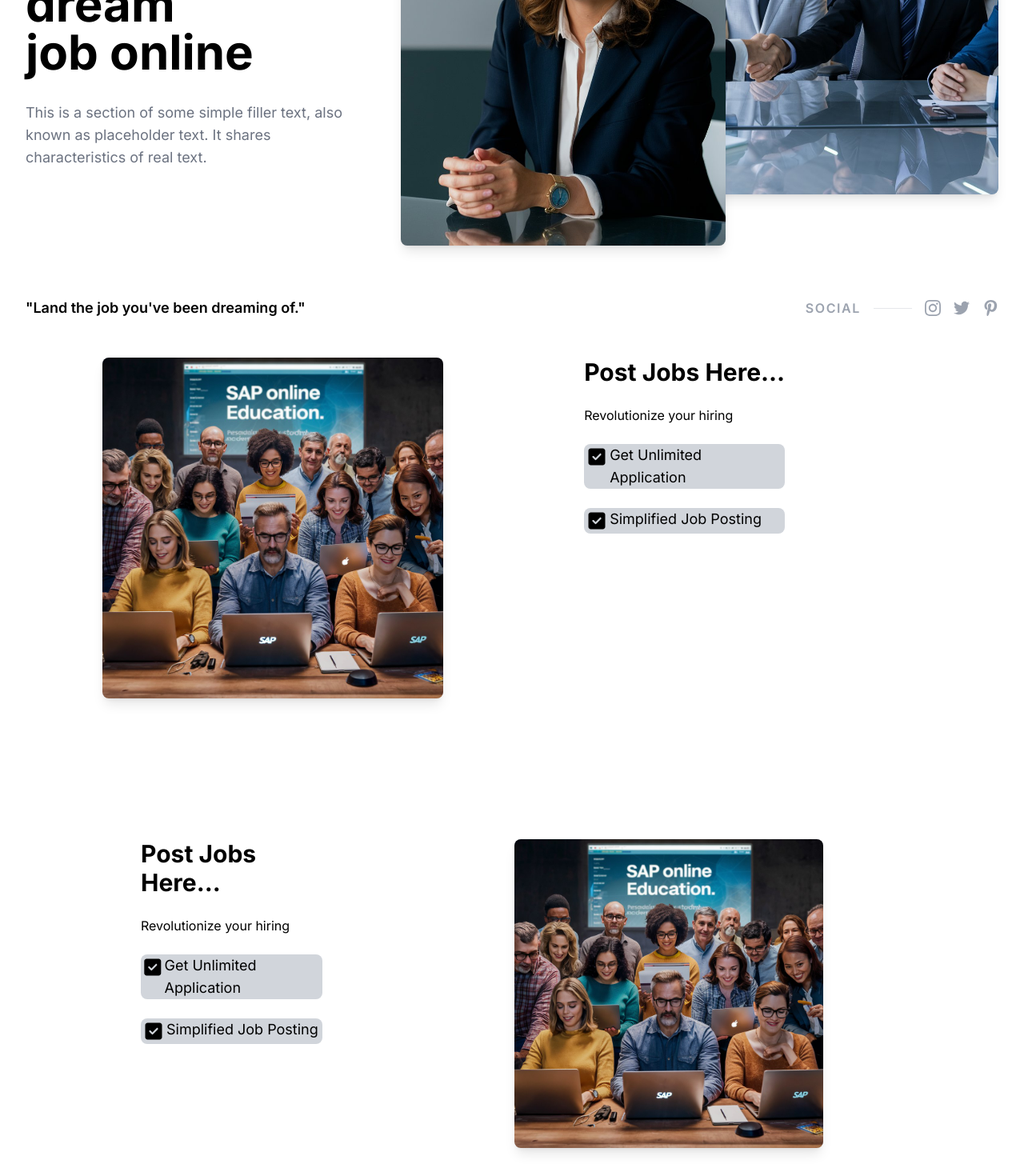
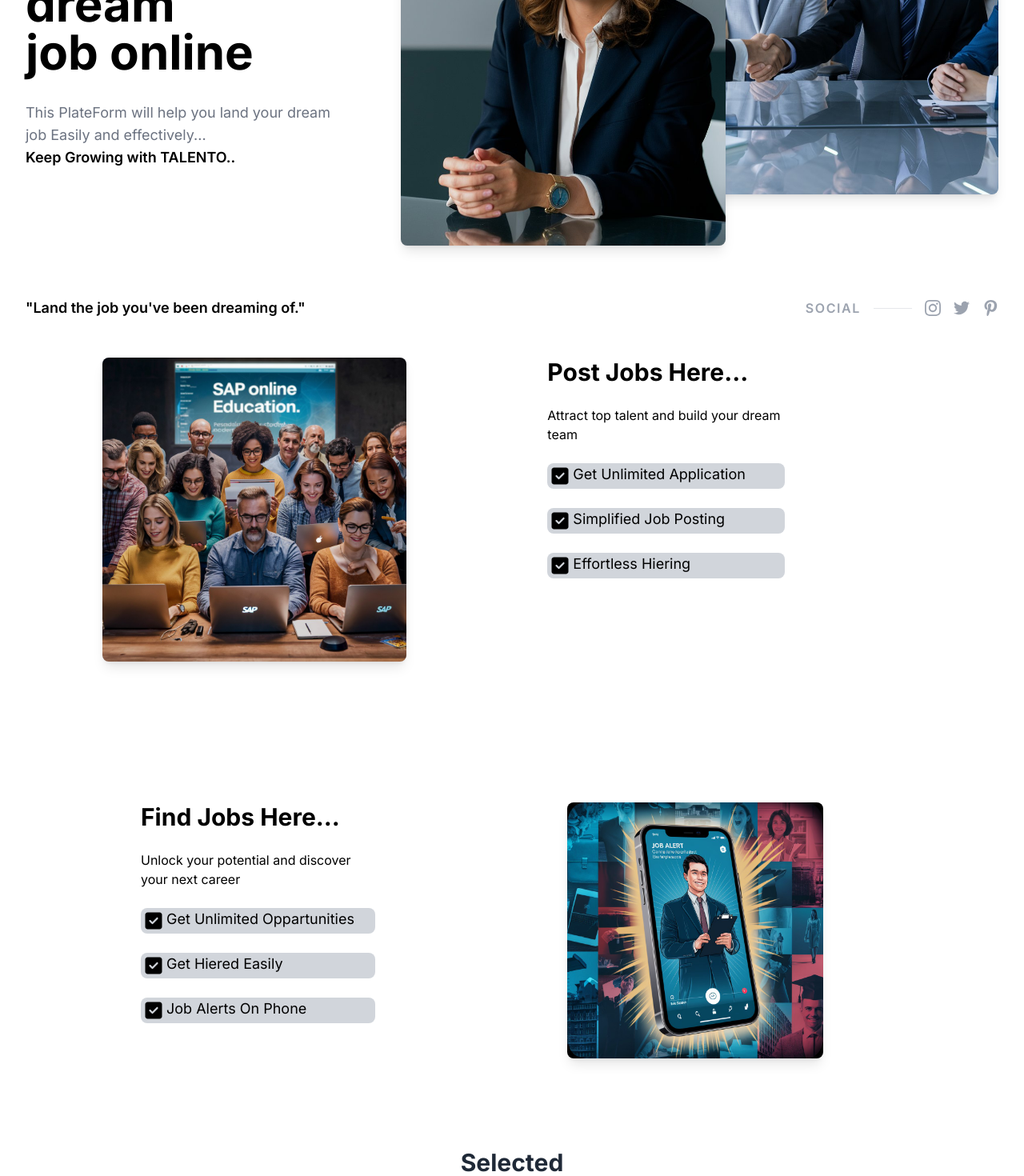
Before and after one commit to adar7295/off-campus-interview, a Next.js app in the folder frontend/: page / in a window 1280 px wide. Shown: the part 360-1830 px from the top of the page at 80% size. Built offline with nearby package versions, Linux system fonts and the light colour scheme.

Commit message:
home page

```diff
--- a/frontend/src/app/(main)/navbar.jsx
+++ b/frontend/src/app/(main)/navbar.jsx
@@ -9,7 +9,7 @@
           <div className="container flex flex-wrap justify-between items-center mx-auto">
             <a href="/" className="flex items-center">
               <span className="self-center text-xl font-semibold whitespace-nowrap text-white">
-                Website
+                TALENTO
               </span>
             </a>
             <div className="flex items-center">
--- a/frontend/src/app/page.jsx
+++ b/frontend/src/app/page.jsx
@@ -23,8 +23,9 @@
             job online
           </h1>
           <p className="max-w-md leading-relaxed text-gray-500 xl:text-lg">
-            This is a section of some simple filler text, also known as
-            placeholder text. It shares characteristics of real text.
+            This PlateForm will  help you land your dream job
+            Easily and effectively... <br />
+            <span className='font-semibold text-black textlg'> Keep Growing with TALENTO..</span>
           </p>
         </div>
         <div className="mb-12 flex w-full md:mb-16 lg:w-2/3">
@@ -121,7 +122,7 @@
           </div>
           <div className='ml-44 px-18 text-black'>
             <h1 className='font-bold text-3xl'>Post Jobs Here...</h1><br />
-            Revolutionize your hiring
+            Attract top talent and build your dream team
             <br />
             <br />
             <div className='text-lg bg-gray-300 rounded-lg'>
@@ -140,13 +141,22 @@
 </svg>
 Simplified Job Posting</p>
             </div>
+            <br />
+
+            <div className='text-lg bg-gray-300 rounded-lg'>
+            <p className='text-md flex'><svg className="h-6 m-1 w-6 "xmlns="http://www.w3.org/2000/svg" viewBox="0 0 448 512">
+  {/*!Font Awesome Free 6.5.2 by @fontawesome - https://fontawesome.com License - https://fontawesome.com/license/free Copyright 2024 Fonticons, Inc.*/}
+  <path d="M64 32C28.7 32 0 60.7 0 96V416c0 35.3 28.7 64 64 64H384c35.3 0 64-28.7 64-64V96c0-35.3-28.7-64-64-64H64zM337 209L209 337c-9.4 9.4-24.6 9.4-33.9 0l-64-64c-9.4-9.4-9.4-24.6 0-33.9s24.6-9.4 33.9 0l47 47L303 175c9.4-9.4 24.6-9.4 33.9 0s9.4 24.6 0 33.9z" />
+</svg>
+Effortless Hiering</p>
+            </div>
           </div>
         </div>
 
         <div className="ml-44 mt-44 w-full justify-item-end flex md:mb-16 lg:w-2/3">
         <div className='mr-60  text-black'>
-            <h1 className='font-bold text-3xl'>Post Jobs Here...</h1><br />
-            Revolutionize your hiring
+            <h1 className='font-bold text-3xl'>Find Jobs Here...</h1><br />
+            Unlock your potential and discover your next career
             <br />
             <br />
             <div className='text-lg bg-gray-300 rounded-lg'>
@@ -154,7 +164,7 @@
   {/*!Font Awesome Free 6.5.2 by @fontawesome - https://fontawesome.com License - https://fontawesome.com/license/free Copyright 2024 Fonticons, Inc.*/}
   <path d="M64 32C28.7 32 0 60.7 0 96V416c0 35.3 28.7 64 64 64H384c35.3 0 64-28.7 64-64V96c0-35.3-28.7-64-64-64H64zM337 209L209 337c-9.4 9.4-24.6 9.4-33.9 0l-64-64c-9.4-9.4-9.4-24.6 0-33.9s24.6-9.4 33.9 0l47 47L303 175c9.4-9.4 24.6-9.4 33.9 0s9.4 24.6 0 33.9z" />
 </svg>
-Get Unlimited Application</p>
+Get Unlimited Oppartunities</p>
             </div>
             <br />
 
@@ -163,13 +173,22 @@
   {/*!Font Awesome Free 6.5.2 by @fontawesome - https://fontawesome.com License - https://fontawesome.com/license/free Copyright 2024 Fonticons, Inc.*/}
   <path d="M64 32C28.7 32 0 60.7 0 96V416c0 35.3 28.7 64 64 64H384c35.3 0 64-28.7 64-64V96c0-35.3-28.7-64-64-64H64zM337 209L209 337c-9.4 9.4-24.6 9.4-33.9 0l-64-64c-9.4-9.4-9.4-24.6 0-33.9s24.6-9.4 33.9 0l47 47L303 175c9.4-9.4 24.6-9.4 33.9 0s9.4 24.6 0 33.9z" />
 </svg>
-Simplified Job Posting</p>
+Get Hiered Easily</p>
+            </div>
+            <br />
+
+            <div className='text-lg bg-gray-300 rounded-lg'>
+            <p className='text-md flex'><svg className="h-6 m-1 w-6 "xmlns="http://www.w3.org/2000/svg" viewBox="0 0 448 512">
+  {/*!Font Awesome Free 6.5.2 by @fontawesome - https://fontawesome.com License - https://fontawesome.com/license/free Copyright 2024 Fonticons, Inc.*/}
+  <path d="M64 32C28.7 32 0 60.7 0 96V416c0 35.3 28.7 64 64 64H384c35.3 0 64-28.7 64-64V96c0-35.3-28.7-64-64-64H64zM337 209L209 337c-9.4 9.4-24.6 9.4-33.9 0l-64-64c-9.4-9.4-9.4-24.6 0-33.9s24.6-9.4 33.9 0l47 47L303 175c9.4-9.4 24.6-9.4 33.9 0s9.4 24.6 0 33.9z" />
+</svg>
+Job Alerts On Phone</p>
             </div>
           </div>
 
           <div className="w-1/2 h-1/2 overflow-hidden rounded-lg bg-gray-100 shadow-lg md:left-16 md:top-16 lg:ml-0">
             <img
-              src="/p4.jpeg"
+              src="/p5.jpeg"
               loading="lazy"
               alt="Photo by Kaung Htet"
               className="h-full w-full object-cover object-center"
@@ -513,17 +532,8 @@
               className="inline-flex items-center gap-2 text-xl font-bold text-black md:text-2xl"
               aria-label="logo"
             >
-              <svg
-                width={95}
-                height={94}
-                viewBox="0 0 95 94"
-                className="h-auto w-5 text-indigo-500"
-                fill="currentColor"
-                xmlns="http://www.w3.org/2000/svg"
-              >
-                <path d="M96 0V47L48 94H0V47L48 0H96Z" />
-              </svg>
-              Flowrift
+
+            TALENTO
             </a>
           </div>
           {/* logo - end */}
@@ -750,7 +760,8 @@
         {/* nav - end */}
       </div>
       <div className="border-t py-8 text-center text-sm text-gray-400">
-        © 2021 - Present Flowrift. All rights reserved.
+        © 2024
+         - Present Talento. All rights reserved.
       </div>
     </footer>
   </div>
```
